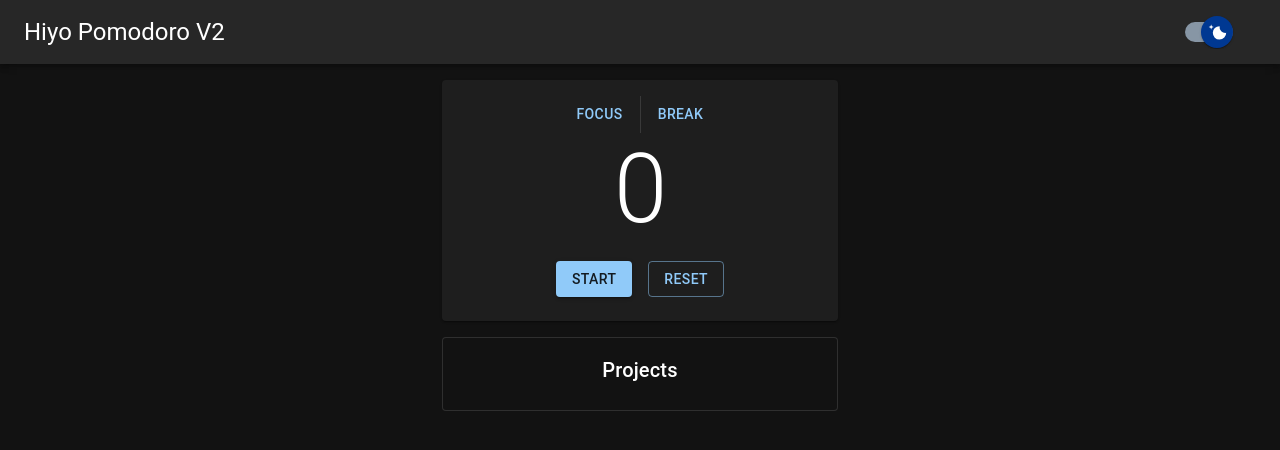
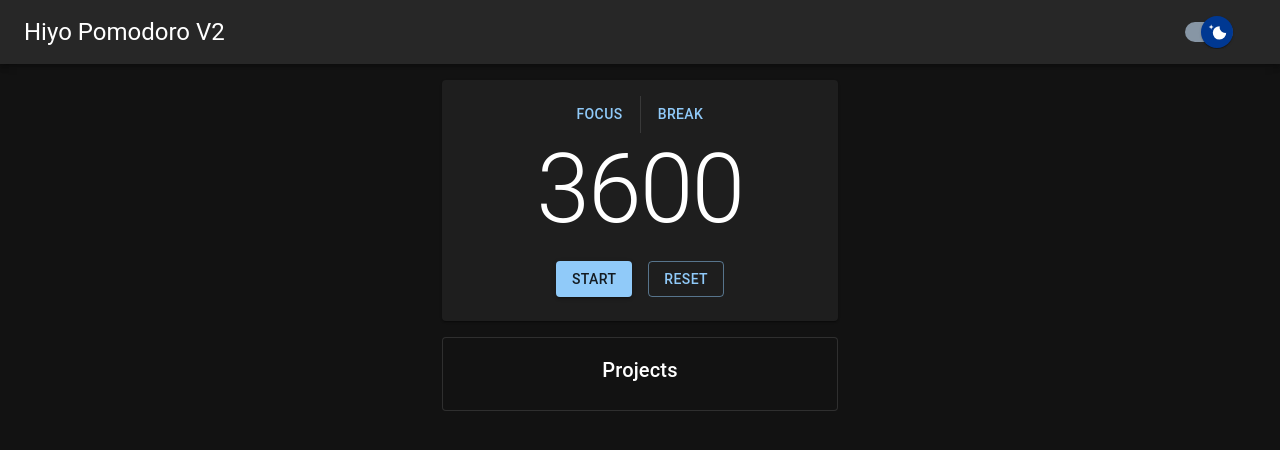
Before and after one commit to hiyodev/pomodoro-v2-app, a React (Vite) app: page / in a window 1280 px wide. Shown: the top 450 px of the page. Built offline with nearby package versions, Linux system fonts and the light colour scheme.

Commit message:
Added working timer function

```diff
--- a/src/components/Cards/TimerCard.tsx
+++ b/src/components/Cards/TimerCard.tsx
@@ -10,18 +10,29 @@ import {
 } from "@mui/material";
 import { ProjectList } from "../Projects/ProjectList";
 
+/*
+Store Project List and Task List in Redux
+Store timeNow so that if user closes browser and
+comes back 5 mins later, it will reflect the correct time
+*/
+
 export function TimerCard() {
   const [timerStarted, setTimerStarted] = useState<boolean>(false);
-  const [timerDuration, setTimerDuration] = useState<number>(0);
+  const [timerDuration, setTimerDuration] = useState<number>(3600);
 
   useEffect(() => {
-    console.log(Date.now());
-    let timeNow: number | null = null;
+    let timeNow: number = 0;
     let timeInterval: number | undefined;
 
     if (timerStarted) {
       timeNow = Date.now();
-      timeInterval = setInterval(() => console.log("Hi"), 1000);
+      timeInterval = setInterval(
+        () =>
+          setTimerDuration(
+            timerDuration - Math.floor((Date.now() - timeNow) / 1000)
+          ),
+        1000
+      );
     }
 
     return () => clearInterval(timeInterval);
```
